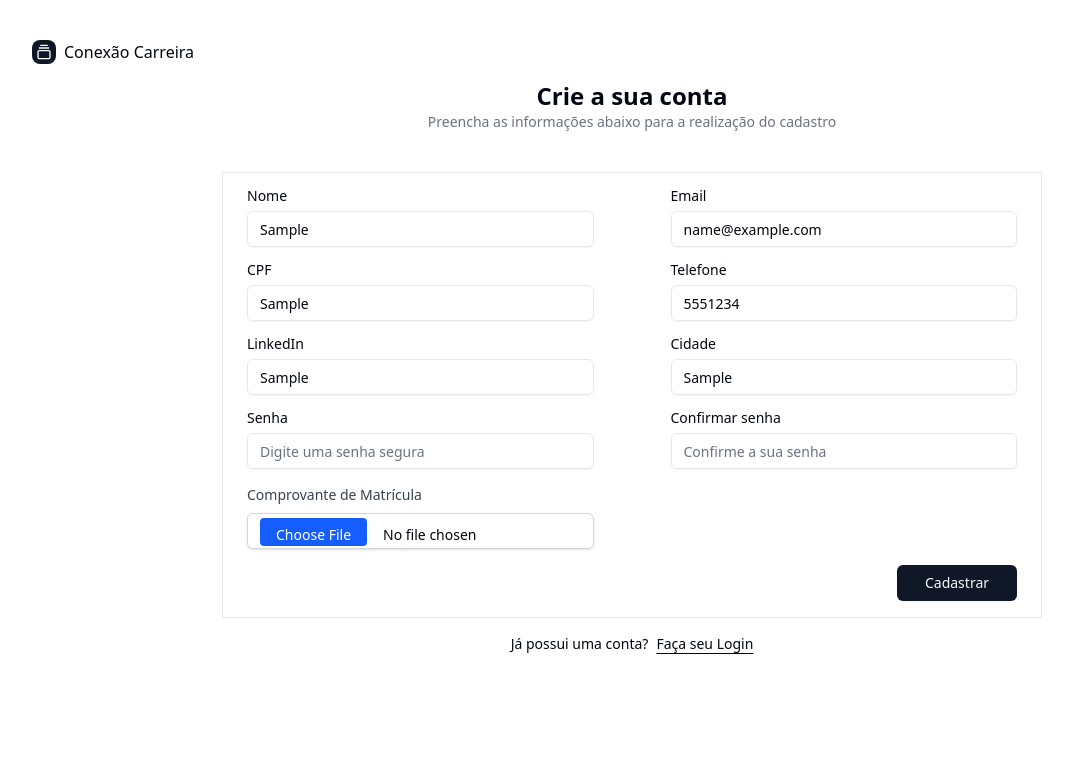
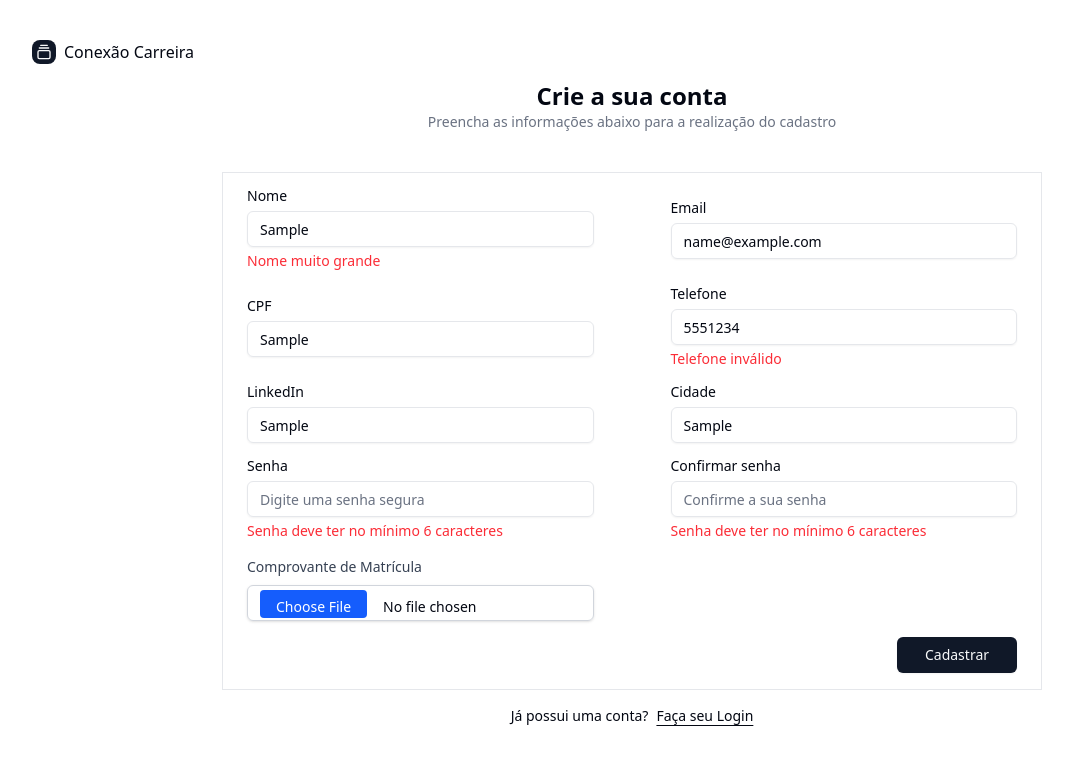
Before and after one commit to SistemasCaseej/conexao-carreira, a Next.js app: page /candidate-registration in a window 1280 px wide. Both pictures are taken after typing "Sample", "name@example.com", "Sample", "5551234", "Sample", "Sample" into the empty fields and a click on the button "Cadastrar". Shown: the top 764 px of the page, without its empty margins (8-1081 px from the left). Built offline with nearby package versions, Linux system fonts and the light colour scheme; no server answers.

Commit message:
86a9upz3c : Validação dos campos password e confirmPassword

```diff
--- a/src/components/register-form.jsx
+++ b/src/components/register-form.jsx
@@ -9,6 +9,7 @@ import {useState} from "react";
 
 export function RegisterForm() {
 
+    const [formErrors, setFormErrors] = useState({});
     const [userData, setUserData] = useState({
         name: "",
         email: "",
@@ -34,6 +35,15 @@ export function RegisterForm() {
                 body: JSON.stringify(userData),
             })
 
+            const responseData = await res.json();
+
+            if(!res.ok) {
+                setFormErrors(responseData.errors);
+
+                setTimeout(() => {
+                    setFormErrors({});
+                }, 10000);
+            }
         } catch (err) {
             console.error(err)
         }
@@ -52,40 +62,71 @@ export function RegisterForm() {
                         <div className="w-[45%]">
                             <Label htmlFor="name">Nome</Label>
                             <Input id="name" type="text" name="name" className="mt-2 rounded-sm" value={userData.name} onChange={handleChange} placeholder="Digite seu nome completo" required />
+                            {formErrors?.name?._errors && (
+                                <p className="text-red-500 text-sm mt-1">{formErrors.name._errors[0]}</p>
+                            )}
                         </div>
                         <div className="w-[45%]">
                             <Label htmlFor="email">Email</Label>
                             <Input id="email" type="email" name="email" className="mt-2 rounded-sm" value={userData.email} onChange={handleChange} placeholder="Digite seu email" required />
+                            {formErrors?.email?._errors && (
+                                <p className="text-red-500 text-sm mt-1">{formErrors.email._errors[0]}</p>
+
+                            )}
                         </div>
                     </div>
                     <div className="flex flex-row flex-wrap justify-between items-center gap-2 mt-4">
                         <div className="w-[45%]">
                             <Label htmlFor="cpf">CPF</Label>
                             <Input id="cpf" type="text" name="cpf" className="mt-2 rounded-sm" value={userData.cpf} onChange={handleChange} placeholder="Informe o seu CPF" required />
+                            {formErrors?.cpf?._errors && (
+                                <p className="text-red-500 text-sm mt-1">{formErrors.cpf._errors[0]}</p>
+
+                            )}
                         </div>
                         <div className="w-[45%]">
                             <Label htmlFor="phoneNumber">Telefone</Label>
                             <Input id="phoneNumber" type="tel" name="phoneNumber" className="mt-2 rounded-sm" value={userData.phoneNumber} onChange={handleChange} placeholder="Informe o seu número" required />
+                            {formErrors?.phoneNumber?._errors && (
+                                <p className="text-red-500 text-sm mt-1">{formErrors.phoneNumber._errors[0]}</p>
+
+                            )}
                         </div>
                     </div>
                     <div className="flex flex-row flex-wrap justify-between items-center gap-2 mt-4">
                         <div className="w-[45%]">
                             <Label htmlFor="linkedIn">LinkedIn</Label>
                             <Input id="linkedIn" type="text" name="linkedIn" className="mt-2 rounded-sm" value={userData.linkedIn} onChange={handleChange} placeholder="Informe o seu LinkedIn" required />
+                            {formErrors?.linkedIn?._errors && (
+                                <p className="text-red-500 text-sm mt-1">{formErrors.linkedIn._errors[0]}</p>
+
+                            )}
                         </div>
                         <div className="w-[45%]">
                             <Label htmlFor="city">Cidade</Label>
                             <Input id="city" type="text" name="city" className="mt-2 rounded-sm" value={userData.city} onChange={handleChange} placeholder="Informe a sua cidade" required />
+                            {formErrors?.city?._errors && (
+                                <p className="text-red-500 text-sm mt-1">{formErrors.city._errors[0]}</p>
+
+                            )}
                         </div>
                     </div>
                     <div className="flex flex-row flex-wrap justify-between items-center gap-2 mt-4">
                         <div className="w-[45%]">
                             <Label htmlFor="password">Senha</Label>
                             <Input id="password" type="password" name="password" className="mt-2 rounded-sm" value={userData.password} onChange={handleChange} placeholder="Digite uma senha segura" required />
+                            {formErrors?.password?._errors && (
+                                <p className="text-red-500 text-sm mt-1">{formErrors.password._errors[0]}</p>
+
+                            )}
                         </div>
                         <div className="w-[45%]">
                             <Label htmlFor="confirmPassword">Confirmar senha</Label>
                             <Input id="confirmPassword" type="password" name="confirmPassword" className="mt-2 rounded-sm" value={userData.confirmPassword} onChange={handleChange} placeholder="Confirme a sua senha" required />
+                            {formErrors?.confirmPassword?._errors && (
+                                <p className="text-red-500 text-sm mt-1">{formErrors.confirmPassword._errors[0]}</p>
+
+                            )}
                         </div>
                     </div>
                     <div className="flex flex-row flex-wrap justify-between items-center gap-2 mt-4">
--- a/src/services/userService.js
+++ b/src/services/userService.js
@@ -10,7 +10,7 @@ import {NextResponse} from "next/server";
 
 export const createUserSchema = z.object({
     name: z.string()
-        .nonempty("O nome é obrigatório"),
+        .nonempty("O nome é obrigatório").max(4, "Nome muito grande"),
     email: z.string()
         .email("Email inválido")
         .nonempty("O email é obrigatório"),
@@ -28,7 +28,10 @@ export const createUserSchema = z.object({
     confirmPassword: z.string()
         .min(6, "Senha deve ter no mínimo 6 caracteres")
         .nonempty("A senha é obrigatório")
-})
+}).refine(data => data.password === data.confirmPassword, {
+    message: "As senhas não coincidem",
+    path: ["confirmPassword"], // o erro vai aparecer nesse campo
+});
 
 
 //Função para criar um possível usuário do sistema
```
Also changed, not shown: firebase.json.
